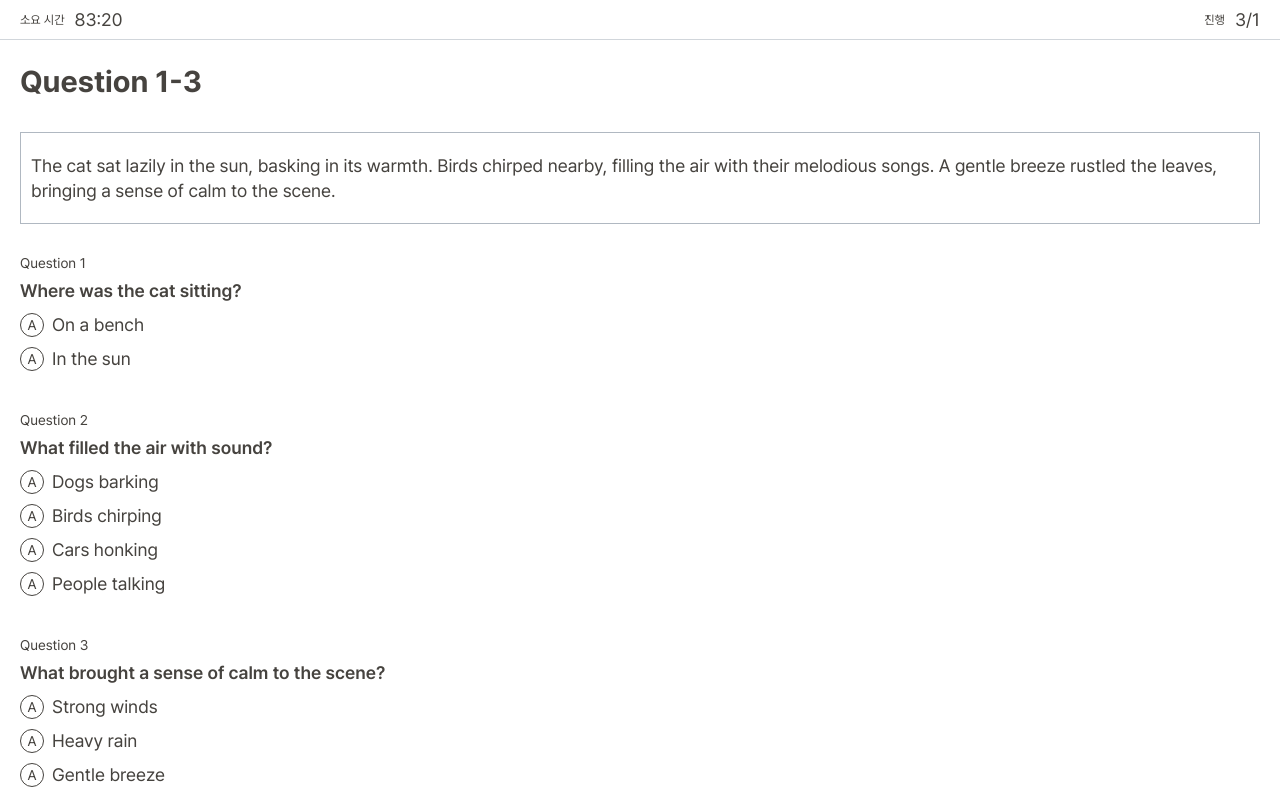
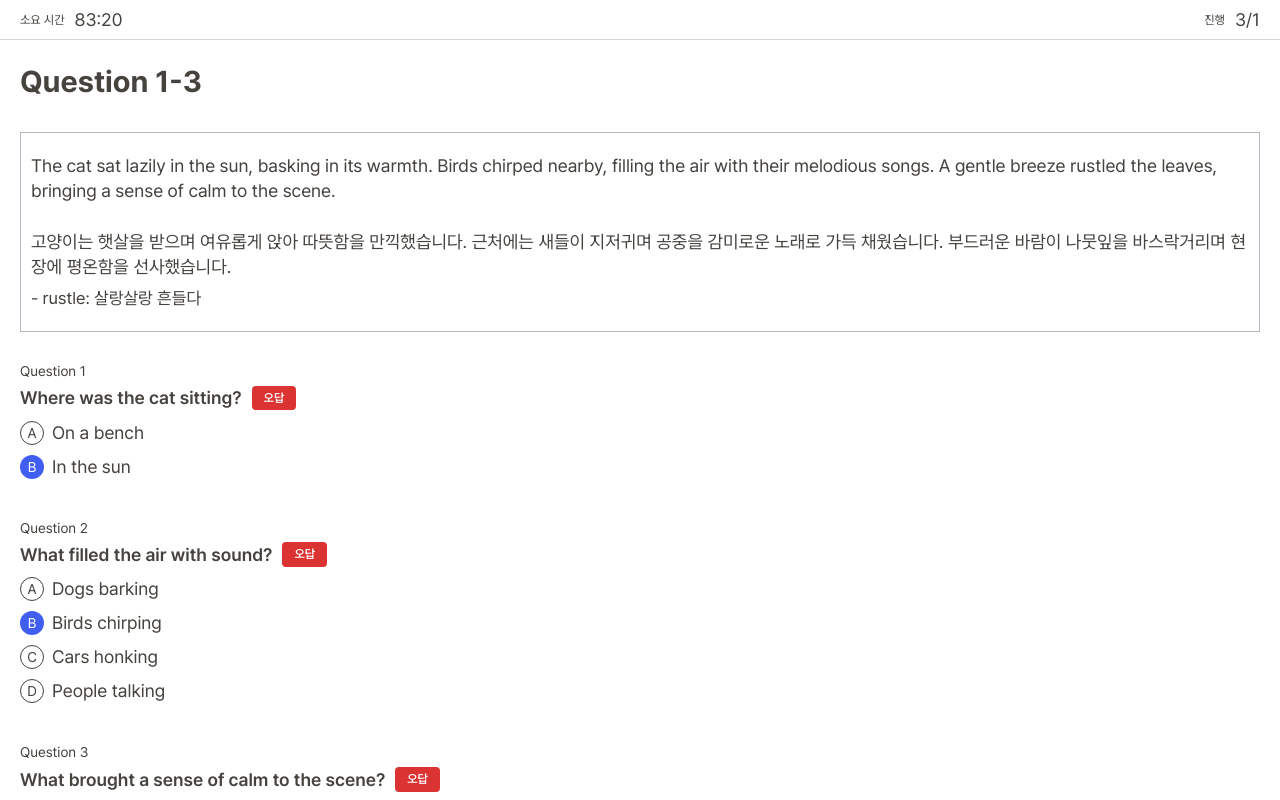
Before and after one commit to ohsssuk/study-en-test, a Next.js app: page / in a window 1280 px wide. Shown: the top 800 px of the page. Built offline with nearby package versions, Linux system fonts and the light colour scheme.

Commit message:
정답 체크 기능 추가

```diff
--- a/public/testDB.json
+++ b/public/testDB.json
@@ -14,16 +14,15 @@
           "questionId": 1,
           "questionTitle": "Question 1",
           "questionContent": "Where was the cat sitting?",
+          "questionCorrectOptionId": 2,
           "questionOption": [
             {
               "optionId": 1,
-              "optionContent": "On a bench",
-              "isAnswer": false
+              "optionContent": "On a bench"
             },
             {
               "optionId": 2,
-              "optionContent": "In the sun",
-              "isAnswer": true
+              "optionContent": "In the sun"
             }
           ],
           "questionHelp": {
@@ -35,26 +34,23 @@
           "questionId": 2,
           "questionTitle": "Question 2",
           "questionContent": "What filled the air with sound?",
+          "questionCorrectOptionId": 4,
           "questionOption": [
             {
               "optionId": 3,
-              "optionContent": "Dogs barking",
-              "isAnswer": false
+              "optionContent": "Dogs barking"
             },
             {
               "optionId": 4,
-              "optionContent": "Birds chirping",
-              "isAnswer": true
+              "optionContent": "Birds chirping"
             },
             {
               "optionId": 5,
-              "optionContent": "Cars honking",
-              "isAnswer": false
+              "optionContent": "Cars honking"
             },
             {
               "optionId": 6,
-              "optionContent": "People talking",
-              "isAnswer": false
+              "optionContent": "People talking"
             }
           ],
           "questionHelp": {
@@ -66,21 +62,19 @@
           "questionId": 3,
           "questionTitle": "Question 3",
           "questionContent": "What brought a sense of calm to the scene?",
+          "questionCorrectOptionId": 9,
           "questionOption": [
             {
               "optionId": 7,
-              "optionContent": "Strong winds",
-              "isAnswer": false
+              "optionContent": "Strong winds"
             },
             {
               "optionId": 8,
-              "optionContent": "Heavy rain",
-              "isAnswer": false
+              "optionContent": "Heavy rain"
             },
             {
               "optionId": 9,
-              "optionContent": "Gentle breeze",
-              "isAnswer": true
+              "optionContent": "Gentle breeze"
             }
           ],
           "questionHelp": {
--- a/src/components/test/QuestionList.tsx
+++ b/src/components/test/QuestionList.tsx
@@ -1,32 +1,70 @@
 import styles from "@/container/test/Test.module.css";
+import { findItemFromListById } from "@/lib/common";
 
 interface QuestionListProps {
   questionList: QuestionType[];
+  isCompleted?: boolean;
+  onChange: (questionId: number, optionId: number) => void;
 }
-export default function QuestionList({ questionList }: QuestionListProps) {
+export default function QuestionList({
+  questionList,
+  isCompleted = false,
+  onChange,
+}: QuestionListProps) {
+  const handleChangeAnswer = (questionId: number, optionId: number) => {
+    onChange(questionId, optionId);
+  };
+
   return (
     <ul className={styles["question-list"]}>
       {questionList.map((question) => (
         <li key={question.questionId}>
           <p className={styles["question-title"]}>{question.questionTitle}</p>
-          <p className={styles["question-content"]}>
-            {question.questionContent}
-          </p>
+          <div className={styles["question-content"]}>
+            <p>{question.questionContent}</p>
+            {isCompleted && (
+              <span
+                className={styles["correct-check"]}
+                style={{
+                  backgroundColor: question.isCorrect ? "#415ef3" : "#db3232",
+                }}
+              >
+                {question.isCorrect ? "정답" : "오답"}
+              </span>
+            )}
+          </div>
 
           <ul className={styles["question-option"]}>
-            {question.questionOption.map((option) => (
+            {question.questionOption.map((option, index) => (
               <li key={option.optionId}>
                 <input
                   type="radio"
                   id={`question_option_${option.optionId}`}
                   name={`question-check-${question.questionId}`}
                   className={`sr-only ${styles["question-option-radio"]}`}
+                  onChange={() =>
+                    handleChangeAnswer(question.questionId, option.optionId)
+                  }
                 />
                 <label
                   htmlFor={`question_option_${option.optionId}`}
                   className={styles["question-option-label"]}
                 >
-                  <span>A</span>
+                  <span
+                    style={
+                      isCompleted &&
+                      !question.isCorrect &&
+                      option.optionId === question.questionCorrectOptionId
+                        ? {
+                            backgroundColor: "#415ef3",
+                            color: "#fff",
+                            border: "1px solid transparent",
+                          }
+                        : {}
+                    }
+                  >
+                    {["A", "B", "C", "D"][index] ?? "?"}
+                  </span>
                   <p>{option.optionContent}</p>
                 </label>
               </li>
--- a/src/components/test/QuestionSetContent.tsx
+++ b/src/components/test/QuestionSetContent.tsx
@@ -1,17 +1,37 @@
 import styles from "@/container/test/Test.module.css";
+import { ReactNode } from "react";
 
 interface QuestionSetContentProps {
   questionSetTitle: string;
   questionSetContent: string;
+  questionSetHelp: QuestionSetHelpType | null;
 }
 export default function QuestionSetContent({
   questionSetTitle,
   questionSetContent,
+  questionSetHelp = null,
 }: QuestionSetContentProps) {
   return (
-    <div className={styles.content}>
-      <h3>{questionSetTitle}</h3>
-      <p>{questionSetContent}</p>
-    </div>
+    <>
+      <div className={styles.content}>
+        <h3>{questionSetTitle}</h3>
+        <div className={styles.detail}>
+          <p>{questionSetContent}</p>
+          <br />
+          {questionSetHelp && questionSetHelp.content && (
+            <p>{questionSetHelp.content}</p>
+          )}
+          {questionSetHelp &&
+            questionSetHelp.words &&
+            questionSetHelp.words.length > 0 && (
+              <ul className={styles.words}>
+                {questionSetHelp.words.map((word, index) => (
+                  <li key={index}>{word}</li>
+                ))}
+              </ul>
+            )}
+        </div>
+      </div>
+    </>
   );
 }
--- a/src/container/test/InTest.tsx
+++ b/src/container/test/InTest.tsx
@@ -1,19 +1,49 @@
 "use client";
 
 import TestHead from "@/components/test/TestHead";
-import styles from "./Test.module.css";
-
 import CommonBtn from "@/components/commonBtn";
 import QuestionList from "@/components/test/QuestionList";
 import QuestionSetContent from "@/components/test/QuestionSetContent";
 
+import styles from "./Test.module.css";
+
+import { findItemFromListById } from "@/lib/common";
+
 interface InTestProps {
-  testForm: TestFormType;
+  questionSet: QuestionSetType;
+  answerSet: SetAnswerType[];
+  isCompleted: boolean;
+  checkAnswer: (answerSet: SetAnswerType[]) => void;
 }
 
-export default function InTest({ testForm }: InTestProps) {
-  const questionSet = testForm.questionSet[0];
-  console.log(questionSet);
+export default function InTest({
+  questionSet,
+  answerSet,
+  isCompleted,
+  checkAnswer,
+}: InTestProps) {
+  const addAnswerSet: SetAnswerType[] = [];
+
+  const handleSelectAnswer = (questionId: number, optionId: number) => {
+    const findItem = findItemFromListById(
+      addAnswerSet,
+      "questionId",
+      questionId
+    );
+
+    if (findItem) {
+      findItem.optionId = optionId;
+    } else {
+      addAnswerSet.push({
+        questionId,
+        optionId,
+      });
+    }
+  };
+
+  const handleClickCheck = () => {
+    checkAnswer(addAnswerSet);
+  };
 
   return (
     <article id={styles.in_test}>
@@ -23,13 +53,18 @@ export default function InTest({ testForm }: InTestProps) {
         <QuestionSetContent
           questionSetTitle={questionSet.questionSetTitle}
           questionSetContent={questionSet.questionSetContent}
+          questionSetHelp={isCompleted ? questionSet.questionSetHelp : null}
         />
-        <QuestionList questionList={questionSet.question} />
+        <QuestionList
+          questionList={questionSet.question}
+          onChange={handleSelectAnswer}
+          isCompleted={isCompleted}
+        />
       </section>
 
       <section className={styles["question-cta"]}>
         <div className={styles["btn-wrap"]}>
-          <CommonBtn isFull={true} size="lg">
+          <CommonBtn isFull={true} size="lg" onClick={handleClickCheck}>
             정답 확인
           </CommonBtn>
         </div>
--- a/src/container/test/Test.module.css
+++ b/src/container/test/Test.module.css
@@ -28,6 +28,7 @@
   justify-content: space-between;
   align-items: center;
   border-bottom: 1px solid var(--grey300);
+  background: var(--white);
 }
 #in_test .head > div {
   display: flex;
@@ -47,10 +48,14 @@
   font-size: 30px;
   font-weight: 700;
 }
-#in_test .question-set .content p {
+#in_test .question-set .content .detail {
   border: 1px solid var(--grey400);
   padding: 20px 10px;
   margin: 30px 0;
+}
+#in_test .question-set .content .words {
+  margin-top: 8px;
+  font-size: var(--fs-ml);
 }
 
 #in_test .question-set .question-list {
@@ -64,6 +69,15 @@
 #in_test .question-set .question-list .question-content {
   font-weight: 600;
   margin-top: 4px;
+  display: flex;
+  align-items: center;
+  gap: 10px;
+}
+#in_test .question-set .question-list .question-content .correct-check {
+  font-size: var(--fs-xs);
+  color: var(--white);
+  padding: 4px 12px;
+  border-radius: 4px;
 }
 #in_test .question-set .question-list .question-option {
   margin-top: 8px;
--- a/src/container/test/index.tsx
+++ b/src/container/test/index.tsx
@@ -6,15 +6,32 @@ import InTest from "./InTest";
 import styles from "./Test.module.css";
 import { useEffect, useState } from "react";
 import { ResultType, fetchData } from "@/lib/callAPI";
+import { findItemFromListById } from "@/lib/common";
 
 export default function Test({ testId }: { testId: number }) {
   const [testForm, setTestForm] = useState<TestFormType | null>(null);
+  const [currentQuestionSet, setCurrentQuestionSet] =
+    useState<QuestionSetType | null>(null);
+  const [currentSetIndex, setCurrentSetIndex] = useState<number>(0);
+  const [answerSet, setAnswerSet] = useState<SetAnswerType[]>([]);
+
   const [isLoading, setIsLoading] = useState<boolean>(true);
   const [isTestStart, setIsTestStart] = useState<boolean>(true);
+
+  const testAnswer: TestAnswerType[] = [];
 
   useEffect(() => {
     fetchTestData();
   }, []);
+
+  useEffect(() => {
+    setCurrentQuestionSet(testForm?.questionSet[currentSetIndex] ?? null);
+    console.log(testForm?.questionSet[currentSetIndex]);
+  }, [testForm, currentSetIndex]);
+
+  useEffect(() => {
+    gradeTest();
+  }, [answerSet]);
 
   const fetchTestData = async () => {
     const { status, data }: ResultType<TestFormType> =
@@ -30,7 +47,71 @@ export default function Test({ testId }: { testId: number }) {
     setIsTestStart(true);
   };
 
-  if (isLoading) {
+  const handleCheckAnswer = (answerSet: SetAnswerType[]) => {
+    setAnswerSet((prevAnswerSet) => {
+      const newAnswerSet = [...prevAnswerSet];
+
+      answerSet.map((answer) => {
+        const findItem = findItemFromListById(
+          newAnswerSet,
+          "questionId",
+          answer.questionId
+        );
+
+        if (findItem) {
+          findItem.optionId = answer.optionId;
+        } else {
+          const { questionId, optionId } = answer;
+          newAnswerSet.push({ questionId, optionId });
+        }
+      });
+
+      return newAnswerSet;
+    });
+  };
+
+  const gradeTest = () => {
+    if (!testForm) {
+      return;
+    }
+
+    setTestForm((prevTestForm) => {
+      if (!prevTestForm) {
+        return null;
+      }
+
+      const newTestForm = { ...prevTestForm };
+      const { questionSet: newQuestionSet } = newTestForm;
+      newQuestionSet.forEach((set) => {
+        set.score = 0;
+        set.question.forEach((question) => {
+          const findAnswer = findItemFromListById(
+            answerSet,
+            "questionId",
+            question.questionId
+          );
+
+          if (findAnswer) {
+            question.questionUserSelectedOptionId = findAnswer.optionId;
+          }
+
+          if (
+            question.questionUserSelectedOptionId ===
+            question.questionCorrectOptionId
+          ) {
+            question.isCorrect = true;
+            set.score++;
+          } else {
+            question.isCorrect = false;
+          }
+        });
+      });
+
+      return newTestForm;
+    });
+  };
+
+  if (isLoading || !currentQuestionSet) {
     return <div>Loading...</div>;
   } else if (!testForm) {
     return <div>문제가 생겨 테스트 정보를 불러오지 못했습니다.</div>;
@@ -39,7 +120,12 @@ export default function Test({ testId }: { testId: number }) {
   return (
     <>
       {isTestStart ? (
-        <InTest testForm={testForm} />
+        <InTest
+          questionSet={currentQuestionSet}
+          checkAnswer={handleCheckAnswer}
+          answerSet={answerSet}
+          isCompleted={true}
+        />
       ) : (
         <BeforeStartTest onClick={handleStartTest} />
       )}
--- /dev/null
+++ b/src/lib/common.ts
@@ -0,0 +1,16 @@
+export function findItemFromListById<T>(
+  list: Array<T>,
+  key: keyof T,
+  id: number
+): T | null {
+  if (!list || list.length === 0) {
+    return null;
+  }
+
+  const index = list.findIndex((item) => item[key] === id);
+  if (index !== -1) {
+    return list[index];
+  } else {
+    return null;
+  }
+}
--- a/src/styles/globals.css
+++ b/src/styles/globals.css
@@ -53,6 +53,7 @@
 html#app {
   font-family: "Pretendard", sans-serif;
   color: var(--text);
+  padding-bottom: 100px;
 }
 
 .sr-only {
```
Also changed, not shown: src/container/test/type.ts (+14 -1 lines).
